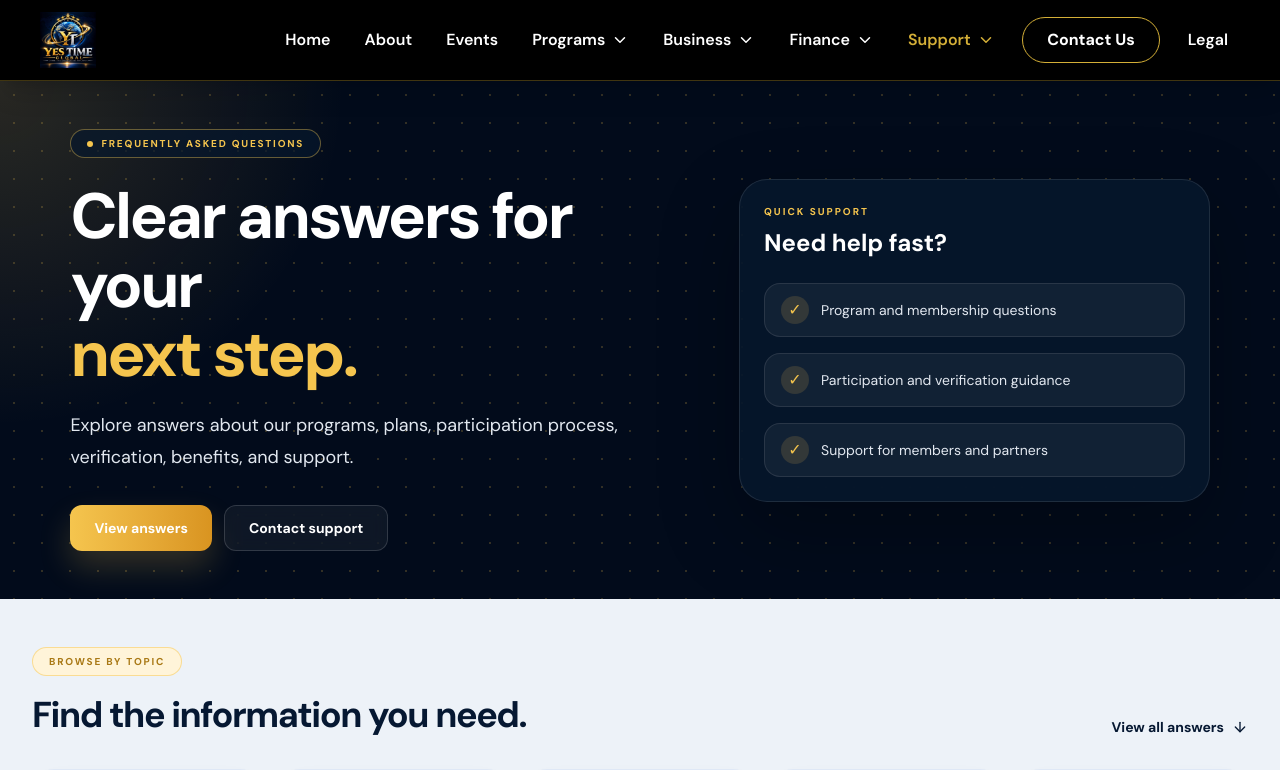
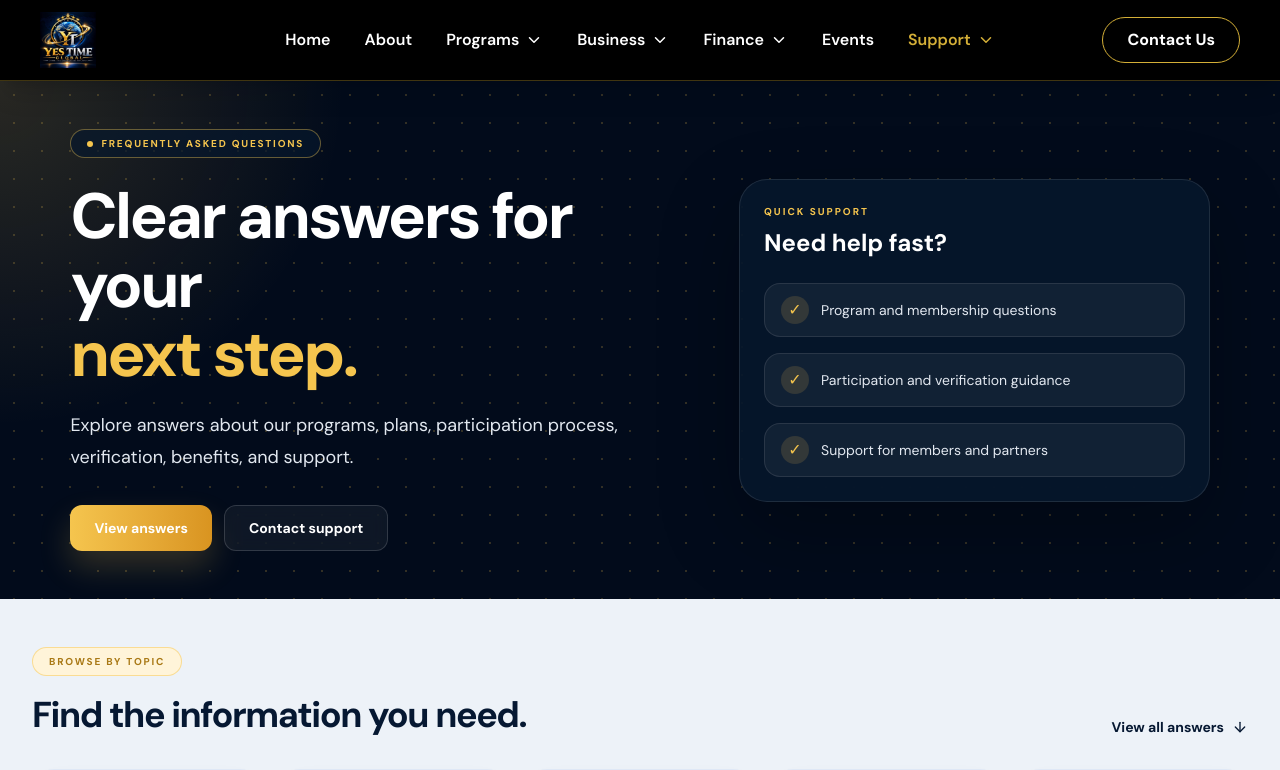
Before and after one commit to shakeeldev1/yestime-global, a React (Vite) app: page /faqs in a window 1280 px wide. Shown: the top 770 px of the page. Built offline with nearby package versions, Linux system fonts and the light colour scheme.

Commit message:
updated done!

```diff
--- a/src/components/banksfinancial/BanksFinancialHighlights.tsx
+++ b/src/components/banksfinancial/BanksFinancialHighlights.tsx
@@ -1,4 +1,3 @@
-import React from 'react'
 import { ArrowRight, Check } from 'lucide-react'
 
 // Self-contained, vector-based bank logos (No external link/CORS issues)
--- a/src/components/banksfinancial/BanksFinancialProcess.tsx
+++ b/src/components/banksfinancial/BanksFinancialProcess.tsx
@@ -1,4 +1,4 @@
-import React, { useState } from 'react'
+import { useState } from 'react'
 import {
   Building2,
   CheckCircle2,
--- a/src/components/common/Footer.tsx
+++ b/src/components/common/Footer.tsx
@@ -113,7 +113,7 @@ const Footer = () => {
             <ul className="space-y-4 text-base text-gray-200">
               <li className="flex items-start gap-3">
                 <MapPin className="mt-1 h-5 w-5 shrink-0 text-[#D4AF37]" />
-                <span className="leading-snug font-medium">Yes Time Global Head Islamabad, Pakistan</span>
+                <span className="leading-snug font-medium">Yes Time Global Head Lahore, Pakistan</span>
               </li>
               <li>
                 <a
@@ -131,7 +131,7 @@ const Footer = () => {
                   className="group flex items-center gap-3 font-medium transition-colors duration-200 hover:text-[#D4AF37]"
                 >
                   <Phone className="h-5 w-5 shrink-0 text-[#D4AF37]" />
-                  <span>+92 335 7990041</span>
+                  <span>+92 302 7392442</span>
                 </a>
               </li>
               <li>
@@ -142,7 +142,7 @@ const Footer = () => {
                   className="group flex items-center gap-3 font-medium transition-colors duration-200 hover:text-[#25D366]"
                 >
                   <BsWhatsapp className="h-5 w-5 shrink-0 text-[#25D366]" />
-                  <span>+92 306 8509086</span>
+                  <span> +92 335 7990041</span>
                 </a>
               </li>
             </ul>
--- a/src/components/common/Navbaar.tsx
+++ b/src/components/common/Navbaar.tsx
@@ -10,7 +10,8 @@ interface DropdownItem {
 interface NavSection {
   id: string;
   title: string;
-  items: DropdownItem[];
+  items?: DropdownItem[];
+  path?: string;
 }
 
 const NAV_SECTIONS: NavSection[] = [
@@ -37,6 +38,11 @@ const NAV_SECTIONS: NavSection[] = [
       { name: "Investors", path: "/investors" },
       { name: "Banks & Financial", path: "/banks-financial" },
     ],
+  },
+  {
+    id: "events",
+    title: "Events",
+    path: "/events",
   },
   {
     id: "support",
@@ -244,23 +250,31 @@ const Navbar = () => {
             About
           </Link>
 
+
+
+          {NAV_SECTIONS.map((section) => {
+            if (!section.items || section.items.length === 0) {
+              return (
                 <Link
-            to="/events"
+                  key={section.id}
+                  to={section.path || "/"}
                   onClick={handleNavigate}
-            className={`px-3.5 py-2 text-base font-semibold transition-colors duration-200 ${isActive("/events") ? "text-[#D4AF37]" : "text-white hover:text-[#D4AF37]"
-              }`}
+                  className={`px-3.5 py-2 text-base font-semibold transition-colors duration-200 ${isActive(section.path || "/") ? "text-[#D4AF37]" : "text-white hover:text-[#D4AF37]"}`}
                 >
-            Events
+                  {section.title}
                 </Link>
+              )
+            }
 
-          {NAV_SECTIONS.map((section) => (
+            return (
               <Dropdown
                 key={section.id}
                 title={section.title}
                 items={section.items}
                 onClose={closeMenu}
               />
-          ))}
+            )
+          })}
         </div>
 
         {/* RIGHT: CONTACT & LEGAL */}
@@ -276,14 +290,14 @@ const Navbar = () => {
             Contact Us
           </Link>
 
-          <Link
+          {/* <Link
             to="/legal-pages"
             onClick={handleNavigate}
             className={`px-3 py-2 text-base font-semibold transition-colors duration-200 ${isActive("/legal-pages") ? "text-[#D4AF37]" : "text-white hover:text-[#D4AF37]"
               }`}
           >
             Legal
-          </Link>
+          </Link> */}
         </div>
 
         {/* MOBILE TRIGGER */}
@@ -326,7 +340,21 @@ const Navbar = () => {
             Events
           </Link>
 
-          {NAV_SECTIONS.map((section) => (
+          {NAV_SECTIONS.map((section) => {
+            if (!section.items || section.items.length === 0) {
+              return (
+                <Link
+                  key={section.id}
+                  to={section.path || "/"}
+                  onClick={handleNavigate}
+                  className={`block border-b border-white/10 py-3.5 text-base font-semibold ${isActive(section.path || "/") ? "text-[#D4AF37]" : "text-white"}`}
+                >
+                  {section.title}
+                </Link>
+              )
+            }
+
+            return (
               <MobileDropdown
                 key={section.id}
                 title={section.title}
@@ -335,7 +363,8 @@ const Navbar = () => {
                 onToggle={() => toggleMobileDropdown(section.id)}
                 onNavigate={closeMenu}
               />
-          ))}
+            )
+          })}
 
           <Link
             to="/contact-us"
@@ -345,13 +374,13 @@ const Navbar = () => {
             Contact Us
           </Link>
 
-          <Link
+          {/* <Link
             to="/legal-pages"
             onClick={handleNavigate}
             className="mt-2 block py-3.5 text-center text-base font-medium text-gray-300 transition-colors hover:text-[#D4AF37]"
           >
             Legal Pages
-          </Link>
+          </Link> */}
         </div>
       )}
     </nav>
--- a/src/components/event/EventHero.tsx
+++ b/src/components/event/EventHero.tsx
@@ -1,4 +1,4 @@
-import { ArrowRight, Calendar, MapPin, Sparkles } from 'lucide-react'
+import { ArrowRight, Calendar, Sparkles } from 'lucide-react'
 
 export const EventHero = () => {
     return (
```
Lines whose indentation alone changed are shown as unchanged.
